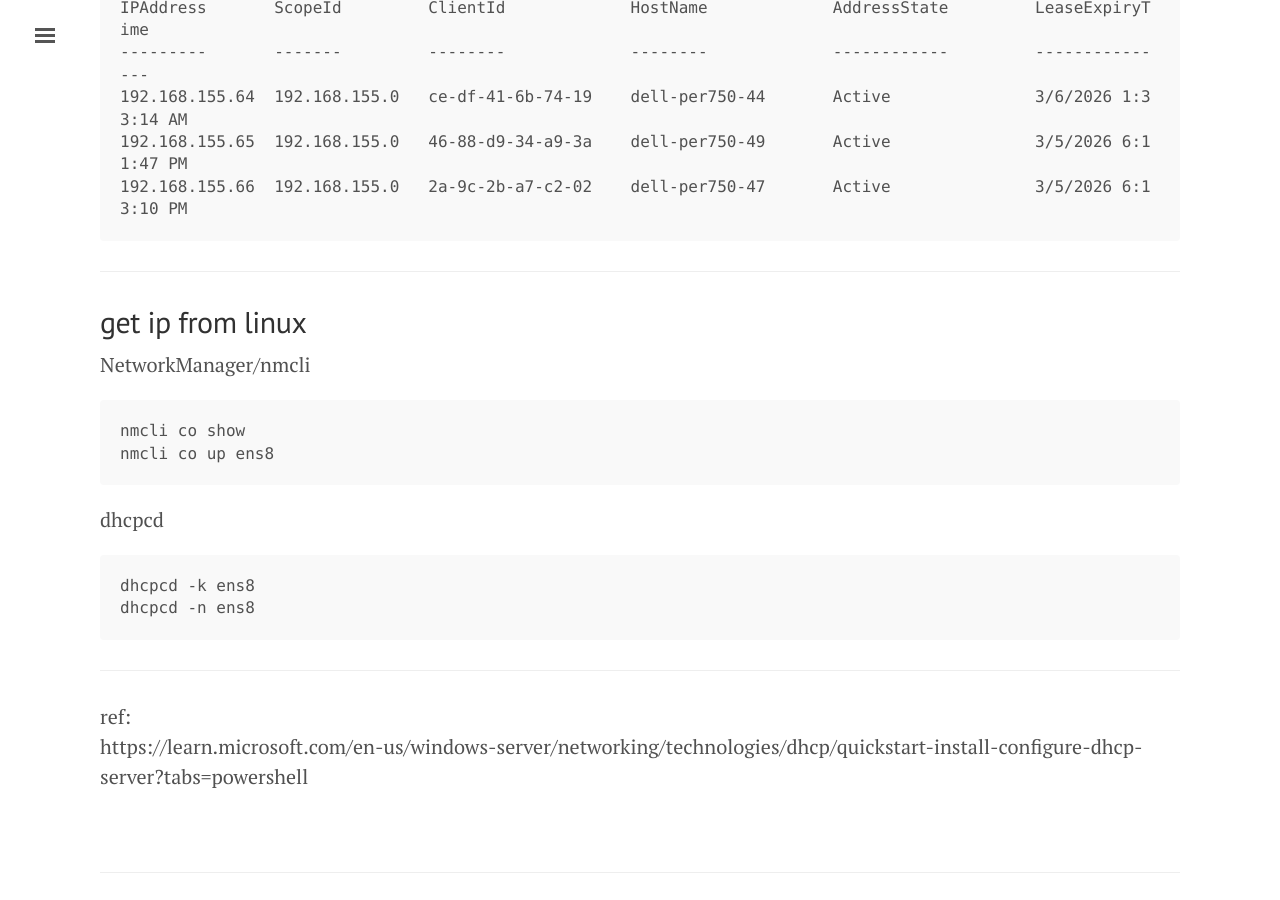
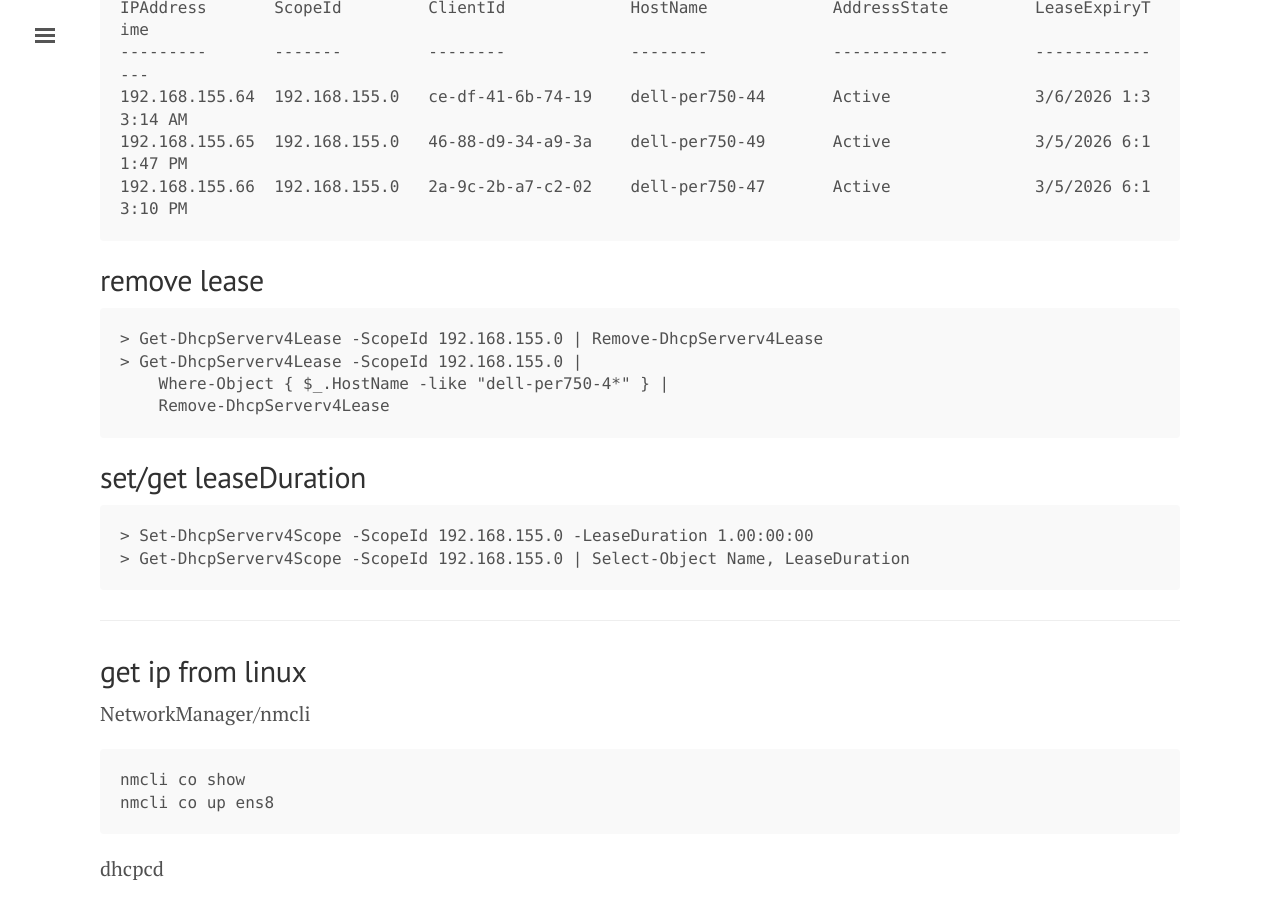
Before and after one commit to tcler/tcler.github.io, a Jekyll site: the page built from _posts/2026-03-03-setup-dhcp-server-on-windows-server.md, in a window 1280 px wide and 900 px high, scrolled down 1682 px. Built offline with Jekyll 4.4.1, drawn with Linux system fonts in a browser that asks for light colours.

Commit message:
Update 2026-03-03-setup-dhcp-server-on-windows-server.md

````diff
--- a/_posts/2026-03-03-setup-dhcp-server-on-windows-server.md
+++ b/_posts/2026-03-03-setup-dhcp-server-on-windows-server.md
@@ -59,6 +59,20 @@ IPAddress       ScopeId         ClientId             HostName             Addres
 192.168.155.66  192.168.155.0   2a-9c-2b-a7-c2-02    dell-per750-47       Active               3/5/2026 6:13:10 PM
 ```
 
+## remove lease
+```
+> Get-DhcpServerv4Lease -ScopeId 192.168.155.0 | Remove-DhcpServerv4Lease
+> Get-DhcpServerv4Lease -ScopeId 192.168.155.0 |
+    Where-Object { $_.HostName -like "dell-per750-4*" } |
+    Remove-DhcpServerv4Lease
+```
+
+## set/get leaseDuration
+```
+> Set-DhcpServerv4Scope -ScopeId 192.168.155.0 -LeaseDuration 1.00:00:00
+> Get-DhcpServerv4Scope -ScopeId 192.168.155.0 | Select-Object Name, LeaseDuration
+```
+
 ---
 ## get ip from linux
 NetworkManager/nmcli
````
